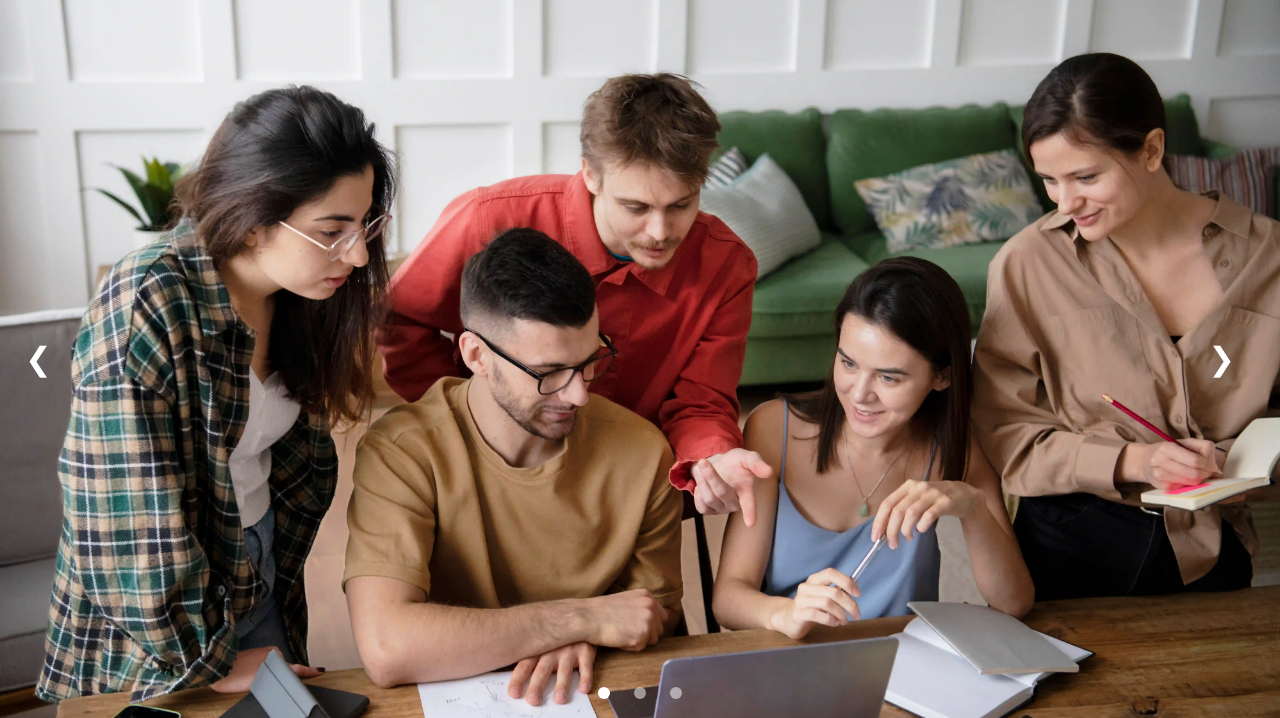
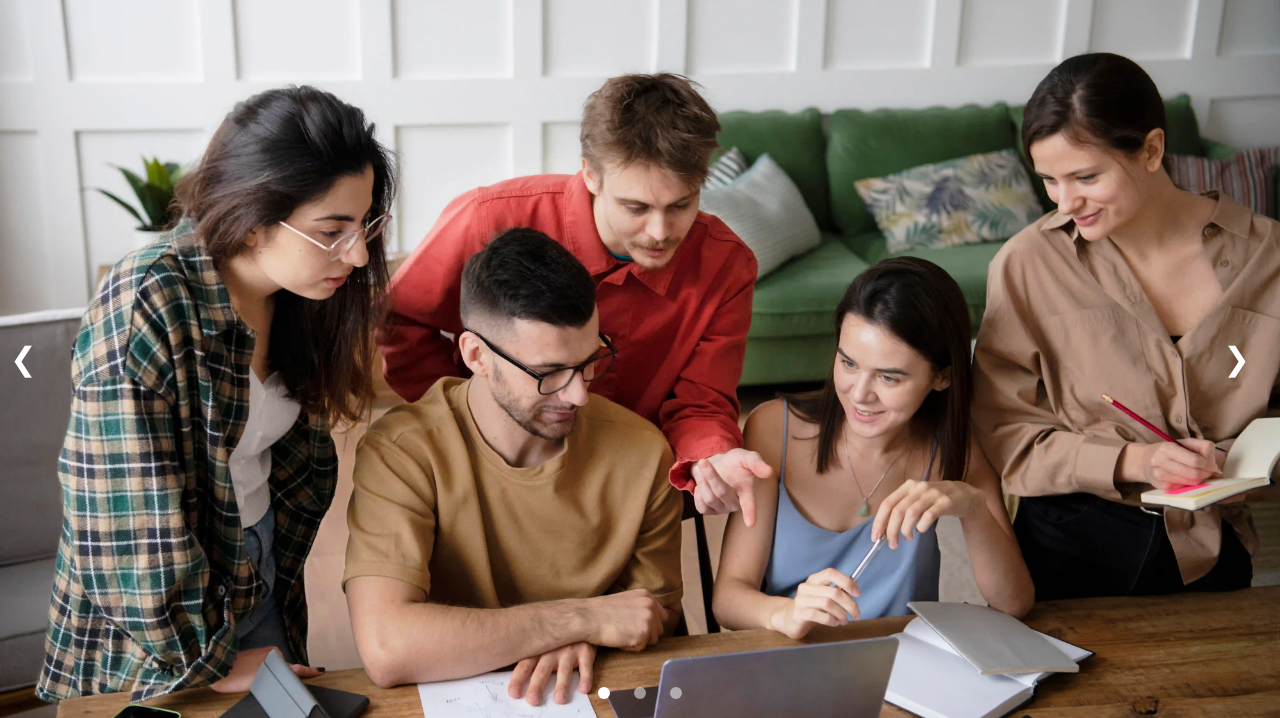
Before and after one commit to Rajkamal2k22/bsc-it-copy, a PHP site: page / in a window 1280 px wide. Shown: the part 256-974 px from the top of the page. Run offline with PHP 8.4, Linux system fonts and the light colour scheme; some web fonts are replaced.

Commit message:
Minor changes

```diff
--- a/script.js
+++ b/script.js
@@ -276,6 +276,7 @@ nextStudentSlideBtn.addEventListener('click', () => {
 showStudentSlide(0);
 startAutoSlide();
 
+//contactus form js started
 
     const form = document.getElementById('callBackForm')
 
@@ -306,6 +307,9 @@ startAutoSlide();
       }
     });
   }
+
+});
+
 
     //Code for gallery.html
     const gallery = document.getElementById('gal-gallery');
@@ -376,8 +380,6 @@ filterButtons.forEach(button => {
                         .filter(photo => photo.parentElement.style.display !== "none");
     addClickListeners();
   });
-});
-
 });
 
 
--- a/styles.css
+++ b/styles.css
@@ -333,7 +333,7 @@
     top: 50%;
     transform: translateY(-50%);
     color: white;
-    padding: 10px 15px;
+    /* padding: 10px 15px; */
     cursor: pointer;
     font-size: 2rem;
     z-index: 2;
```
